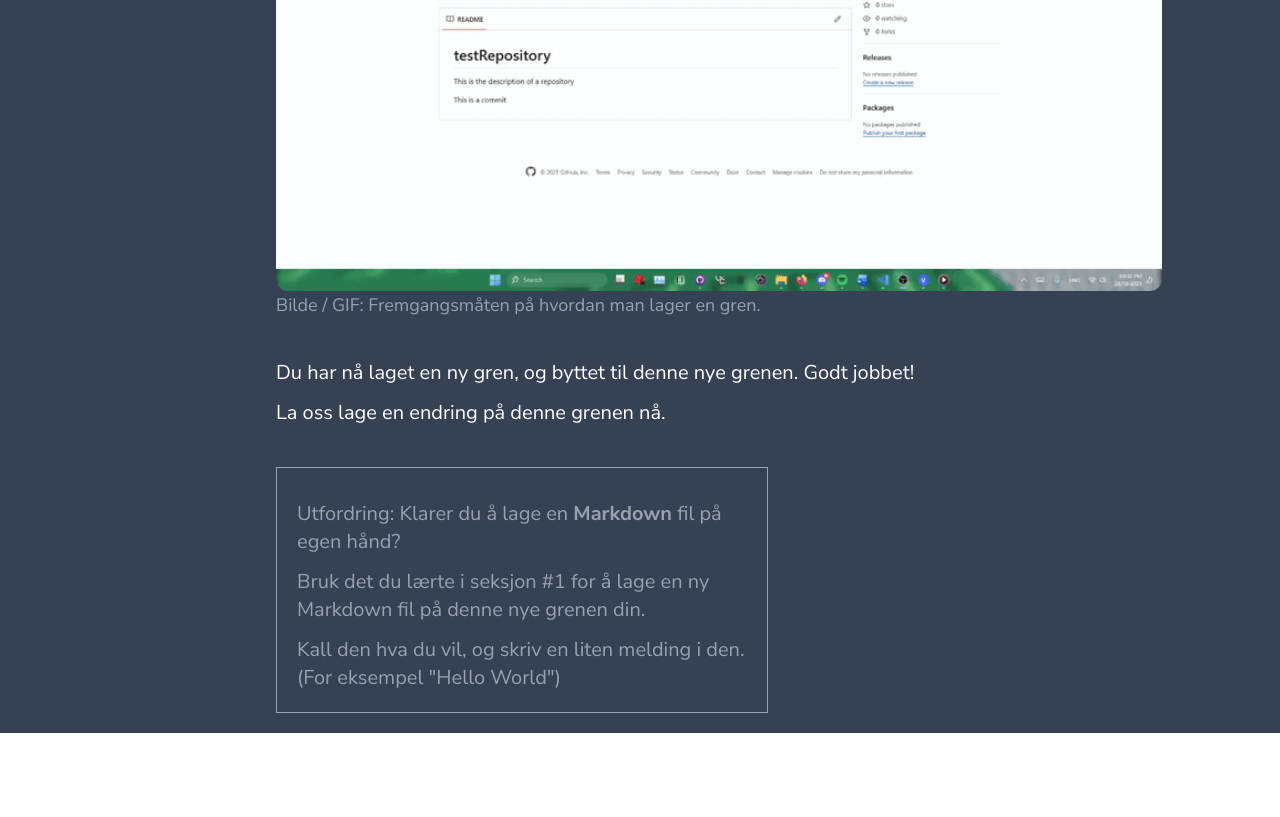
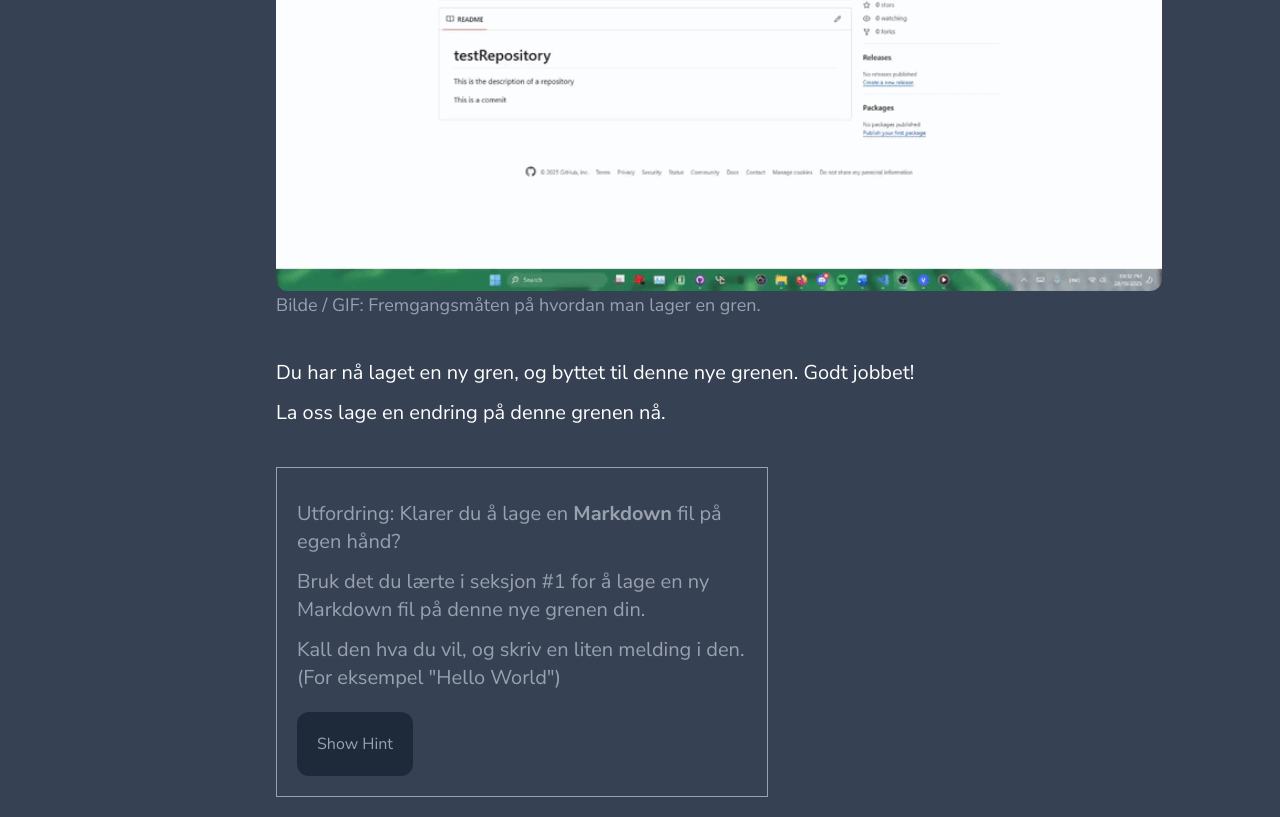
Before and after one commit to twomuchCatsriel/learngithub, a Next.js app in the folder learngithub/: page /learn in a window 1280 px wide. Shown: the part 7469-8286 px from the top of the page. Before the commit the page ends 8202 px from the top, so only its background shows below. Built offline with nearby package versions, Linux system fonts and the light colour scheme.

Commit message:
Add Hints

```diff
--- /dev/null
+++ b/learngithub/app/components/hintComponent.tsx
@@ -0,0 +1,21 @@
+"use client"
+import { ReactNode, useState } from "react";
+
+type HintText = {
+    children: ReactNode;
+}
+
+export default function HintComponent({children}:HintText){
+    function flipState(){
+        setHintState(!hintState);
+    }
+
+    const [hintState, setHintState] = useState(false);
+
+    return(
+        <div className="flex items-center">
+            <button onClick={flipState} className="p-5 bg-gray-800 mt-5 rounded-xl hover:bg-gray-600">Show Hint</button>
+            {hintState && <p className="mt-5 ml-5">{children}</p>}
+        </div>
+    )
+}
--- a/learngithub/app/components/section2.tsx
+++ b/learngithub/app/components/section2.tsx
@@ -7,6 +7,7 @@ import SubCategory from "../components/subCategory";
 import Subheader from "../components/sectionSubheader";
 import ExampleImage from "../components/readingImage";
 import Infobox from "./infoBox";
+import HintComponent from "./hintComponent";
 
 const url = "text-red-200 hover:underline";
 const list = "list-decimal ml-10 mb-10";
@@ -46,6 +47,7 @@ export default function Section2(){
                 <Paragraph>Utfordring: Klarer du å lage en <span className="font-bold">Markdown</span> fil på egen hånd?</Paragraph>
                 <Paragraph>Bruk det du lærte i seksjon #1 for å lage en ny Markdown fil på denne nye grenen din.</Paragraph>
                 <Paragraph>Kall den hva du vil, og skriv en liten melding i den. (For eksempel "Hello World")</Paragraph>
+                <HintComponent>Hint: Trykk "Add File - Create new file", og gi filen et navn som slutter på .md</HintComponent>
             </Infobox>
         </div>
     )
```
